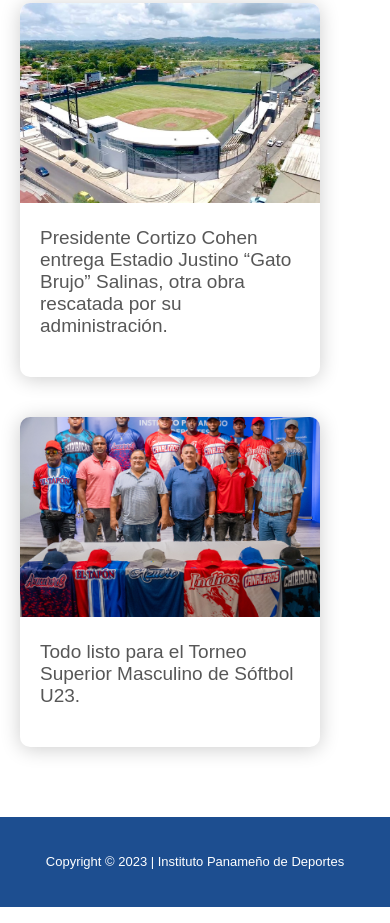
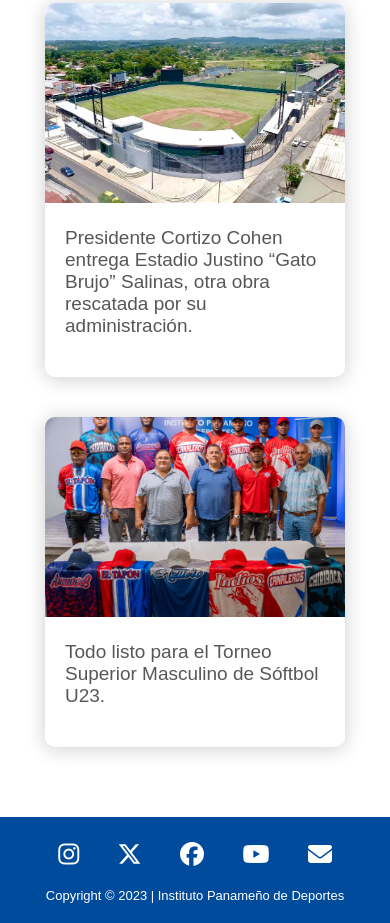
Before and after one commit to Willpower0304/Pandeportes-web, a plain HTML site: page index.html in a window 390 px wide. Shown: the part 4107-5030 px from the top of the page. Drawn offline with nearby package versions, Linux system fonts and the light colour scheme.

Commit message:
Version 1.2 Pandeporte Web little redising

```diff
--- a/index.html
+++ b/index.html
@@ -5,6 +5,7 @@
     <meta name="viewport" content="width=device-width, initial-scale=1.0">
     <link rel="stylesheet" href="style.css">
     <link href='https://unpkg.com/boxicons@2.1.4/css/boxicons.min.css' rel='stylesheet'>
+    <script src="https://kit.fontawesome.com/3c5fad524f.js" crossorigin="anonymous"></script>
     <title>Pandeportes | Instituto Panameño de Deportes</title>
     <link rel="shortcut icon" href="img/icon.png">
 </head>
@@ -44,7 +45,6 @@
               <li><a href='http://'>Solicitud jurídica</a></li>
             </ul>
           </li>
-          <li><a href='http://'>Contáctenos</a></li>
         </ul>
       </nav>
 
@@ -224,8 +224,20 @@
 
       <!-- Footer Section -->
       <footer>
-        <p class="footer-section">Copyright © 2023 | Instituto Panameño de Deportes</p>
-      </footer>
+        <div class="footer">
+        <div class="row">
+        <a href="#"><i class="fa fa-instagram"></i></a>
+        <a href="#"><i class="fa-brands fa-x-twitter"></i></a>
+        <a href="#"><i class="fa-brands fa-facebook"></i></a>
+        <a href="#"><i class="fa-brands fa-youtube"></i></a>
+        <a href="#"><i class="fa-solid fa-envelope"></i></a>
+        </div>
+
+        <p>
+          Copyright © 2023 | Instituto Panameño de Deportes
+        </p>
+        </div>
+        </footer>
 
 
       <script>
--- a/style.css
+++ b/style.css
@@ -456,9 +456,9 @@ nav {
 /* Card news Styles */
 .container-news {
 	display: flex;
-	justify-content: space-between;
+	justify-content: center;
 	flex-wrap: wrap;
-	margin: 40px 160px 40px;
+	margin: 40px 150px 40px;
   }
 
   .card-news {
@@ -468,7 +468,7 @@ nav {
 	border-radius: 10px;
 	box-shadow: 0 2px 20px rgba(0, 0, 0, 0.2);
 	overflow: hidden;
-	width: 340px;
+	width: 350px;
   }
 
   .card-header img {
@@ -506,7 +506,7 @@ nav {
 
 	.container-news {
 		display: flex;
-		justify-content: space-between;
+		justify-content: center;
 		flex-wrap: wrap;
 		margin: 40px 10px 40px;
 	  }
@@ -548,28 +548,70 @@ nav {
   }
 
   /* footer Styles */
-  .footer-section {
-	display: flex;
-	justify-content: center;
-	align-items: center;
-	background: #1d4e90;
-	height: 90px;
-	color: white;
+  .footer{
+	background:#004b9c;
+	padding:30px 0px;
+	text-align:center;
 	}
 
-/* Responsive Desing footer */
-@media (max-width: 767px){
+	.footer .row{
+	width:100%;
+	margin:1% 0%;
+	padding:0.6% 0%;
+	color:rgb(255, 255, 255);
+	font-size:0.8em;
+	}
 
-	.footer-section {
-		display: flex;
-		justify-content: center;
-		align-items: center;
-		text-align: center;
-		background: #1d4e90;
-		height: 90px;
-		color: white;
-		font-size: 13px;
-		padding: 0 20px 0;
+	.footer .row a{
+	text-decoration:none;
+	color:rgb(255, 255, 255);
+	transition:0.5s;
+	}
+
+	.footer .row a:hover{
+	color:#fff;
+	}
+
+	.footer .row ul{
+	width:100%;
+	}
+
+	.footer .row ul li{
+	display:inline-block;
+	margin:0px 30px;
+	}
+
+	.footer .row a i{
+	font-size:2em;
+	margin:0% 1%;
+	}
+
+	.footer p {
+		color:#fff;
+	}
+
+	/* Responsive Desing footer */
+		@media (max-width:720px){
+
+		.footer{
+		text-align:center;
+		padding:5%;
+		font-size: 15px;
 		}
 
-}
+		.footer .row ul li{
+		display:block;
+		margin:10px 0px;
+		text-align:left;
+		}
+
+		.footer .row a i{
+		margin:0% 5%;
+		}
+
+		.footer p {
+			color:#ffffff;
+			font-size: 13px;
+			margin-top: 20px;
+		}
+	}
```
